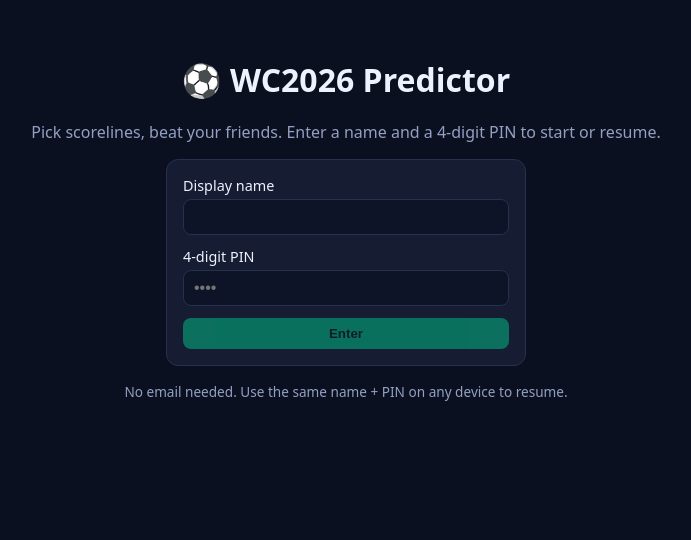
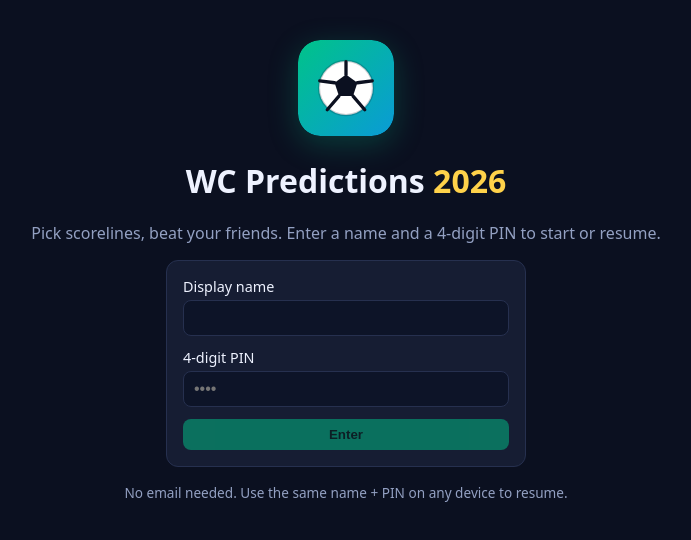
Before and after one commit to Joyaroin/wc2026-predictor, a React (Vite) app in the folder web/: page / in a window 1280 px wide. Shown: the top 540 px of the page, without its empty margins (294-985 px from the left). Built offline with nearby package versions, Linux system fonts and the light colour scheme; no server answers.

Commit message:
feat(web): add soccer-ball logo, favicon, and brand wordmark
Co-Authored-By: Claude Opus 4.8 <noreply@anthropic.com>

```diff
--- a/web/index.html
+++ b/web/index.html
@@ -3,7 +3,9 @@
   <head>
     <meta charset="UTF-8" />
     <meta name="viewport" content="width=device-width, initial-scale=1.0" />
-    <title>WC2026 Predictor</title>
+    <link rel="icon" type="image/svg+xml" href="/logo.svg" />
+    <meta name="theme-color" content="#00c389" />
+    <title>WC Predictions 2026</title>
   </head>
   <body>
     <div id="root"></div>
--- a/web/src/components/Nav.tsx
+++ b/web/src/components/Nav.tsx
@@ -5,6 +5,10 @@ export function Nav() {
   const { player, logout } = usePlayer();
   return (
     <nav className="nav">
+      <NavLink to="/fixtures" className="brand" data-testid="nav-brand">
+        <img src="/logo.svg" alt="" className="brand-logo" />
+        <span className="brand-name">WC Predictions <b>2026</b></span>
+      </NavLink>
       <div className="nav-links">
         <NavLink to="/fixtures" data-testid="nav-fixtures">Fixtures</NavLink>
         <NavLink to="/groups" data-testid="nav-groups">Groups</NavLink>
--- a/web/src/pages/LandingPage.tsx
+++ b/web/src/pages/LandingPage.tsx
@@ -26,7 +26,8 @@ export function LandingPage() {
 
   return (
     <div className="landing">
-      <h1>⚽ WC2026 Predictor</h1>
+      <img src="/logo.svg" alt="" className="landing-logo" />
+      <h1>WC Predictions <span className="accent">2026</span></h1>
       <p className="muted">Pick scorelines, beat your friends. Enter a name and a 4-digit PIN to start or resume.</p>
       <form onSubmit={submit} className="card login-form">
         <label>
--- a/web/src/styles.css
+++ b/web/src/styles.css
@@ -29,6 +29,15 @@ h1, h2, h3 { line-height: 1.2; }
 }
 .nav-links a { margin-right: 14px; font-weight: 600; }
 .nav-links a.active { color: var(--accent2); }
+
+.brand { display: flex; align-items: center; gap: 8px; margin-right: 18px; }
+.brand-logo { width: 28px; height: 28px; border-radius: 7px; }
+.brand-name { color: var(--ink); font-weight: 700; letter-spacing: 0.2px; white-space: nowrap; }
+.brand-name b { color: var(--accent2); }
+@media (max-width: 560px) { .brand-name { display: none; } }
+
+.landing-logo { width: 96px; height: 96px; border-radius: 22px; box-shadow: 0 8px 30px rgba(0,195,137,0.25); }
+.accent { color: var(--accent2); }
 .nav-user { display: flex; gap: 10px; align-items: center; }
 
 button {
```
Also changed, not shown: web/public/logo.svg (added).
